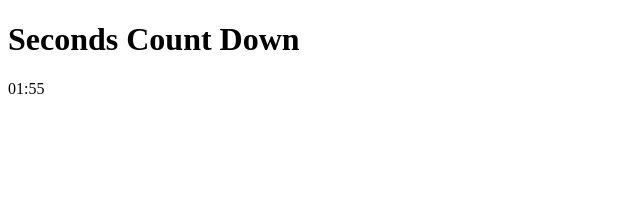
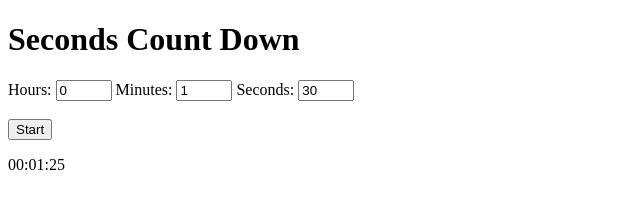
Before and after one commit to scottlmking/timer, a plain HTML site: page index.html in a window 1280 px wide. Shown: the whole page, without its empty margins (0-640 px from the left). Drawn offline with Linux system fonts and the light colour scheme.

Commit message:
Add code for counting down hours

```diff
--- a/index.html
+++ b/index.html
@@ -6,7 +6,45 @@
     </head>
     <body>
         <h1>Seconds Count Down</h1>
+        <form>
+            <label for="hours">Hours: </label>
+            <!-- <select name="hours" id="hoursSelect"></select> -->
+            <input
+                name="hours"
+                id="hoursInput"
+                type="number"
+                min="0"
+                max="20"
+                step="1"
+                value="0"
+            />
+            <label for="minutes">Minutes: </label>
+            <!-- <select name="minutes" id="minutesSelect"></select> -->
+            <input
+                name="minutes"
+                id="minutesInput"
+                type="number"
+                min="0"
+                max="59"
+                step="1"
+                value="1"
+            />
+            <label for="seconds">Seconds: </label>
+            <!-- <select name="seconds" id="secondsSelect"></select> -->
+            <input
+                name="seconds"
+                id="secondsInput"
+                type="number"
+                min="0"
+                max="59"
+                step="1"
+                value="30"
+            />
+            <br /><br />
+            <input type="button" value="Start" id="startButton" />
+        </form>
         <p id="timerDisplay"></p>
+
         <script src="timer.js"></script>
     </body>
 </html>
--- a/timer.js
+++ b/timer.js
@@ -1,17 +1,29 @@
-var timerDisplay = document.getElementById("timerDisplay");
+let timerDisplay = document.getElementById("timerDisplay");
+
+let hoursInput = document.getElementById("hoursInput");
+let minutesInput = document.getElementById("minutesInput");
+let secondsInput = document.getElementById("secondsInput");
+
+let timerInterval;
+
+document.getElementById("startButton").onclick = function () {
+    startInterval();
+};
 
 // variables that will eventually be input by user
+var hours = 0;
 var minutes = 1;
-var seconds = 60;
+var seconds = 30;
+
+//loadSelects();
 
 // convert minutesLeft and secondsLeft to seconds
-var secondsLeft = toSeconds(minutes, seconds);
+var secondsLeft = toSeconds(hours, minutes, seconds);
 
 // display time left
 timerDisplay.innerHTML = formatTime(secondsLeft);
 
-// start interval
-var timerInterval = setInterval(countDown, 1000);
+timerInterval = setInterval(countDown, 1000);
 
 function countDown() {
     // decrease timer
@@ -27,15 +39,38 @@ function countDown() {
 }
 
 function formatTime(secondsLeft) {
-    var minutes = Math.floor(secondsLeft / 60);
-    var seconds = secondsLeft % 60;
+    var hours = Math.floor(secondsLeft / 3600);
+    var secondsRemaining = secondsLeft - hours * 3600;
+    var minutes = Math.floor(secondsRemaining / 60);
+    var seconds = secondsRemaining % 60;
 
+    var hoursStr = hours < 10 ? "0" + hours : hours;
     var minutesStr = minutes < 10 ? "0" + minutes : minutes;
     var secondsStr = seconds < 10 ? "0" + seconds : seconds;
 
-    return minutesStr + ":" + secondsStr;
+    return hoursStr + ":" + minutesStr + ":" + secondsStr;
 }
 
-function toSeconds(minutes, seconds) {
-    return minutes * 60 + seconds;
+function toSeconds(hours, minutes, seconds) {
+    return hours * 3600 + minutes * 60 + seconds;
 }
+
+// function loadSelects() {
+//     for (var i = 0; i < 60; ++i) {
+//         hoursSelect[i] = new Option(i, i);
+//         minutesSelect[i] = new Option(i, i);
+//         secondsSelect[i] = new Option(i, i);
+//     }
+// }
+
+// TODO: get values from inputs, then start the timer
+function startInterval() {
+    // start interval
+    hours = parseInt(hoursInput.value, 10);
+    minutes = parseInt(minutesInput.value, 10);
+    seconds = parseInt(secondsInput.value, 10);
+
+    console.log(hours + " " + minutes + " " + seconds);
+
+    var timerInterval = setInterval(countDown, 1000);
+}
```
